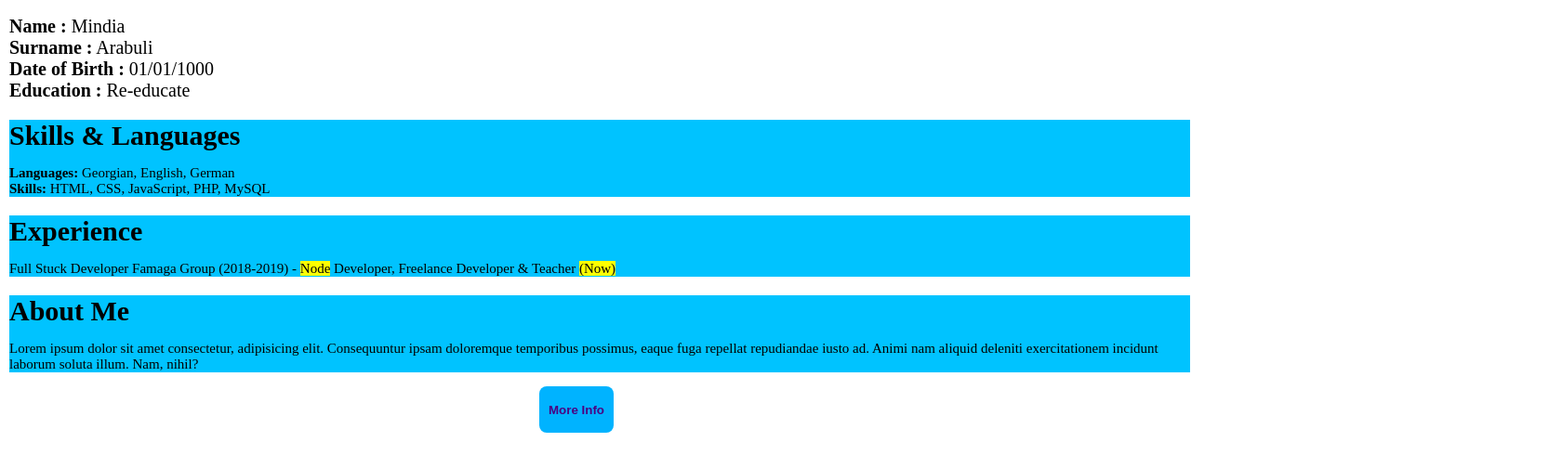
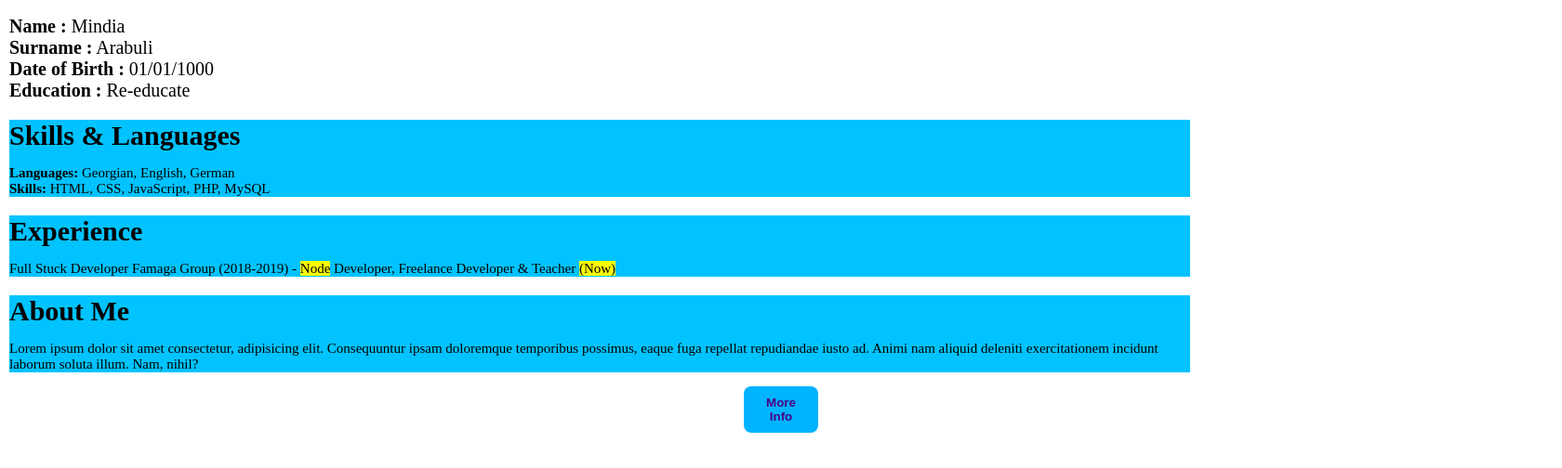
Before and after one commit to ele-svg/homework-2, a plain HTML site: page index.html in a window 1280 px wide. Shown: the part 290-794 px from the top of the page at 93% size, 1680 px wide, since content can reach past the window. Drawn offline with Linux system fonts and the light colour scheme.

Commit message:
Update style.css

```diff
--- a/style.css
+++ b/style.css
@@ -4,6 +4,10 @@
   box-sizing: border-box;
 }
 
+body {
+  max-width: 1800px;
+  width: 100%;
+}
 .container {
   display: flex;
   align-items: center;
@@ -45,7 +49,6 @@
 .lang {
   font-weight: bold;
   margin-top: 10px;
-  margin-top: 10px;
 }
 
 .split {
@@ -59,7 +62,8 @@
 .end {
   width: 80px;
   height: 50px;
-  margin: 15px 580px 15px;
+  padding: 10px 20px;
+  margin: 15px 800px;
   background-color: rgb(0, 179, 255);
   border: none;
   border-radius: 8px;
```
